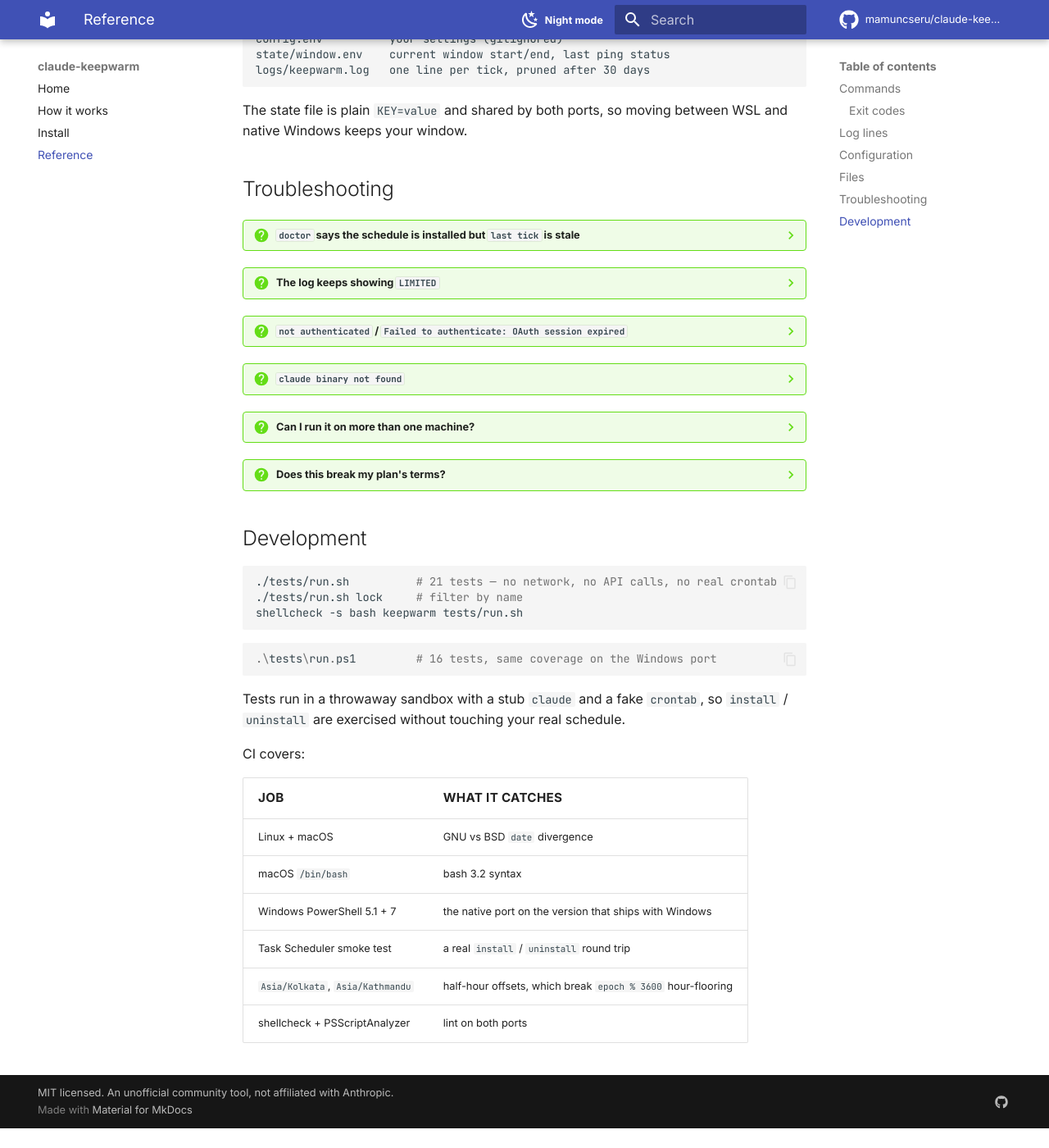
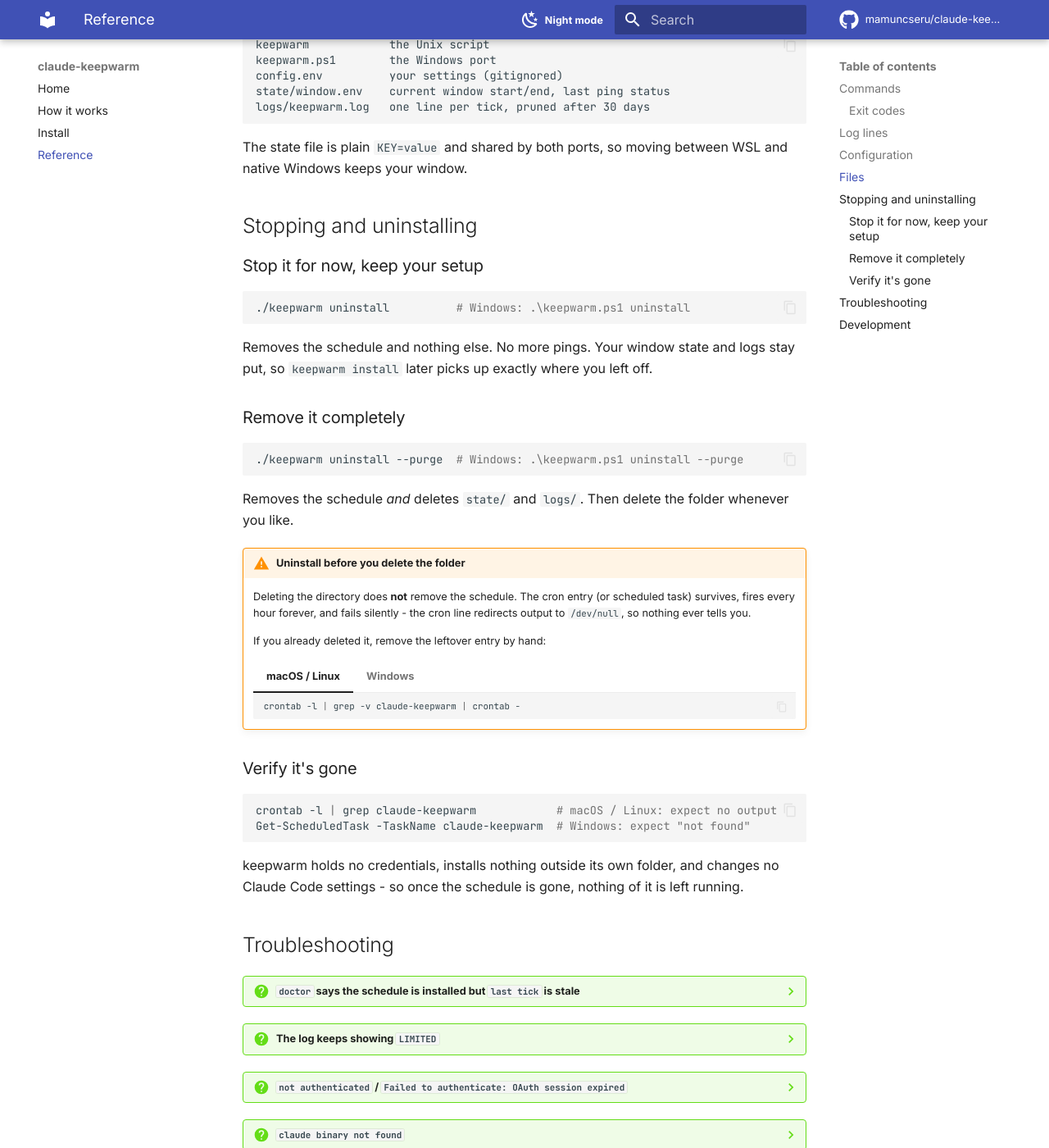
Before and after one commit to mamuncseru/claude-keepwarm, an MkDocs documentation site: the page built from docs/reference.md, in a window 1280 px wide and 1400 px high, scrolled down 2826 px. Shown: the whole window at 82% size. Built offline with MkDocs 1.6.1 and Material for MkDocs 9.7.7, drawn with Linux system fonts in a browser that asks for light colours; comment, search, counter and statistics services are not loaded; before the commit the page ends 4202 px from its top, so only the background shows below that; some of the changed text lies outside the part shown.

Commit message:
Make stopping and uninstalling obvious; set the license holder
Someone asked how to stop the service, which exposed a gap: deleting the
folder does NOT remove the schedule. The cron entry survives, fires every
hour forever, and fails silently -- the installed line redirects to
/dev/null, so nothing ever surfaces it. Users would be left with a dead
entry in their crontab and no way to notice.

- 'uninstall --purge' removes state/ and logs/ as well, so full removal is
  one command. Plain 'uninstall' still keeps them, so stopping temporarily
  and reinstalling resumes the same window.
- The purge is guarded: it only deletes paths whose last component is
  'state' or 'logs'. KEEPWARM_HOME is user-supplied, and an unguarded
  recursive delete on it is how tools eat someone's home directory. A test
  plants an unrelated directory and asserts it survives.
- README, install and reference pages cover stopping vs removing, and give
  the cleanup one-liner per platform for anyone who already deleted the
  folder.

Also sets the MIT copyright holder to Md. Abdullah Al Mamun.

25 bash tests, all passing.

````diff
--- a/docs/reference.md
+++ b/docs/reference.md
@@ -15,7 +15,8 @@ On Windows, every command is identical with `.\keepwarm.ps1` in place of
 | `keepwarm ping --dry-run` | Print the exact command without calling Claude |
 | `keepwarm log [n]` | Last n log lines (default 40) |
 | `keepwarm config` | Resolved settings and paths |
-| `keepwarm uninstall` | Remove the schedule |
+| `keepwarm uninstall` | Remove the schedule, keep state |
+| `keepwarm uninstall --purge` | Remove the schedule and delete state and logs |
 | `keepwarm version` | Print the version |
 
 ### Exit codes
@@ -89,6 +90,57 @@ logs/keepwarm.log   one line per tick, pruned after 30 days
 The state file is plain `KEY=value` and shared by both ports, so moving between
 WSL and native Windows keeps your window.
 
+## Stopping and uninstalling
+
+### Stop it for now, keep your setup
+
+```sh
+./keepwarm uninstall          # Windows: .\keepwarm.ps1 uninstall
+```
+
+Removes the schedule and nothing else. No more pings. Your window state and
+logs stay put, so `keepwarm install` later picks up exactly where you left off.
+
+### Remove it completely
+
+```sh
+./keepwarm uninstall --purge  # Windows: .\keepwarm.ps1 uninstall --purge
+```
+
+Removes the schedule *and* deletes `state/` and `logs/`. Then delete the folder
+whenever you like.
+
+!!! warning "Uninstall before you delete the folder"
+
+    Deleting the directory does **not** remove the schedule. The cron entry (or
+    scheduled task) survives, fires every hour forever, and fails silently -
+    the cron line redirects output to `/dev/null`, so nothing ever tells you.
+
+    If you already deleted it, remove the leftover entry by hand:
+
+    === "macOS / Linux"
+
+        ```sh
+        crontab -l | grep -v claude-keepwarm | crontab -
+        ```
+
+    === "Windows"
+
+        ```powershell
+        Unregister-ScheduledTask -TaskName claude-keepwarm -Confirm:$false
+        ```
+
+### Verify it's gone
+
+```sh
+crontab -l | grep claude-keepwarm            # macOS / Linux: expect no output
+Get-ScheduledTask -TaskName claude-keepwarm  # Windows: expect "not found"
+```
+
+keepwarm holds no credentials, installs nothing outside its own folder, and
+changes no Claude Code settings - so once the schedule is gone, nothing of it
+is left running.
+
 ## Troubleshooting
 
 ??? question "`doctor` says the schedule is installed but `last tick` is stale"
@@ -137,7 +189,7 @@ WSL and native Windows keeps your window.
 ## Development
 
 ```sh
-./tests/run.sh          # 21 tests — no network, no API calls, no real crontab
+./tests/run.sh          # 25 tests — no network, no API calls, no real crontab
 ./tests/run.sh lock     # filter by name
 shellcheck -s bash keepwarm tests/run.sh
 ```
````
Also changed, not shown: CHANGELOG.md (+6 -1 lines), README.md (+15 -2 lines), docs/install.md (+12 -3 lines), 4 other files.
